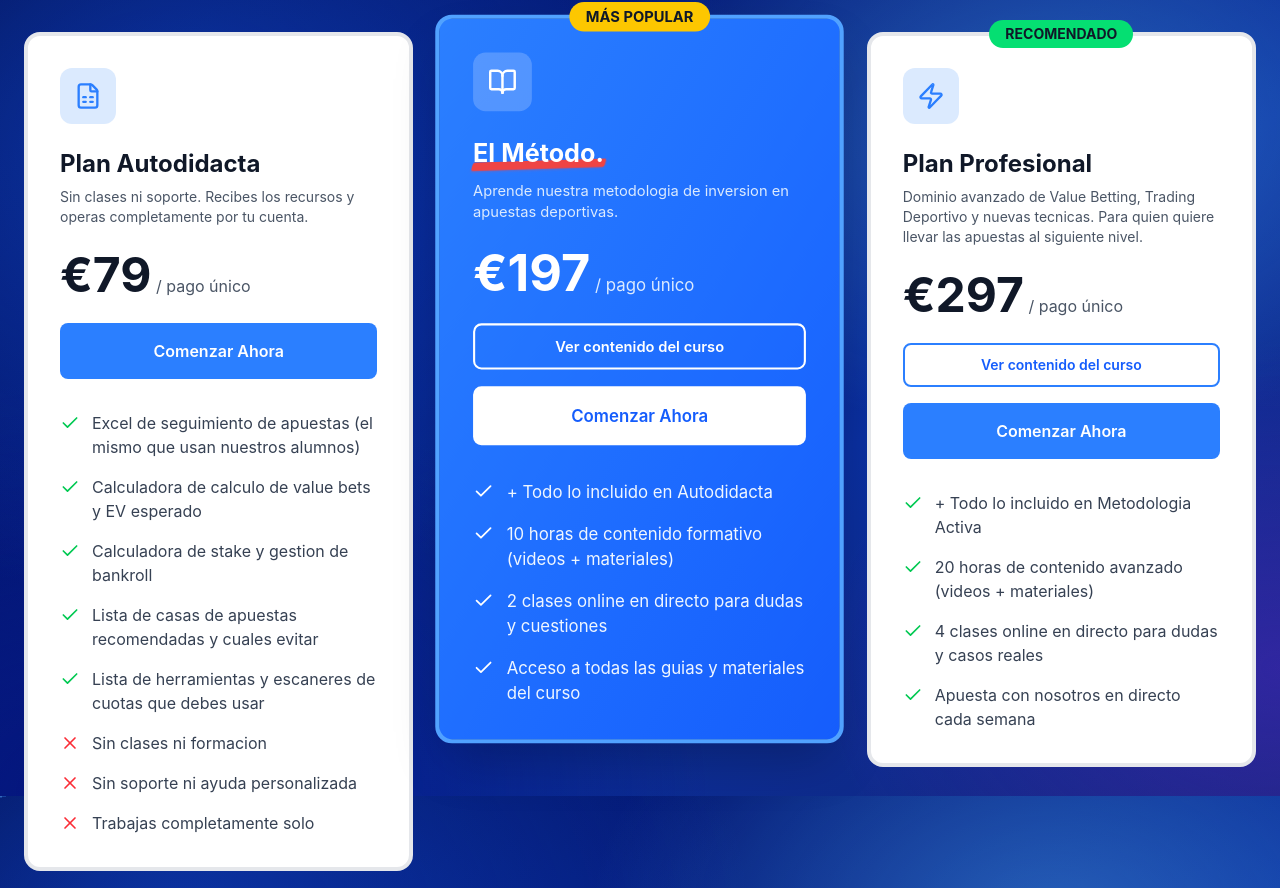
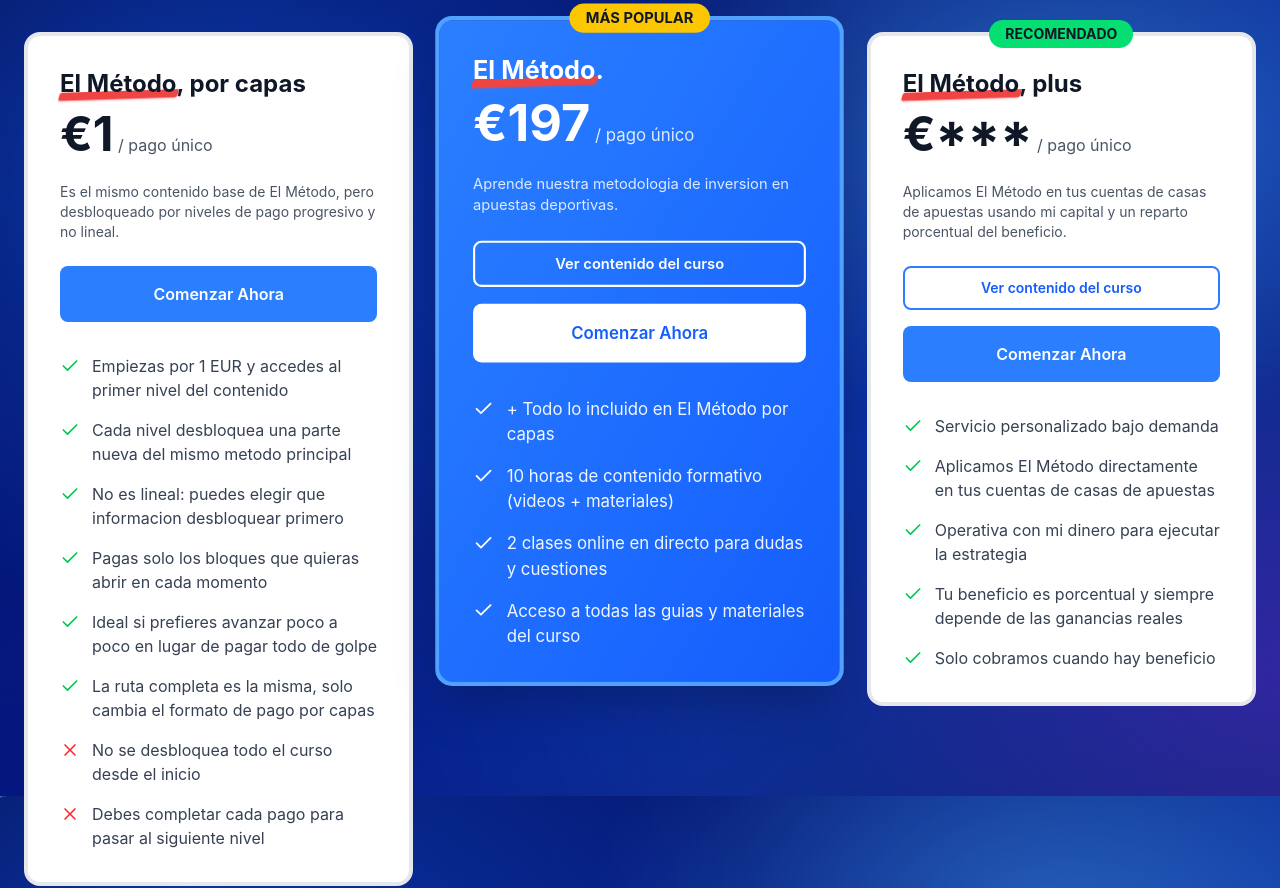
Before and after one commit to networkingsaas-lgtm/ganaapostando, a React (Vite) app: page / in a window 1280 px wide. Shown: the part 3204-4092 px from the top of the page. Built offline with nearby package versions, Linux system fonts and the light colour scheme.

Commit message:
modificacion en la pagina pricing

```diff
--- a/src/components/pricing/PricingMobileSwiper.tsx
+++ b/src/components/pricing/PricingMobileSwiper.tsx
@@ -123,26 +123,43 @@ export default function PricingMobileSwiper({ plans, animClass, onOpenPlan }: Pr
                     </div>
                   )}
 
-                  <div className={`w-14 h-14 rounded-xl flex items-center justify-center mb-6 ${
-                    plan.highlighted ? 'bg-white/20' : 'bg-blue-100'
-                  }`}>
-                    <plan.icon className={`w-7 h-7 ${plan.highlighted ? 'text-white' : 'text-blue-500'}`} />
+                  <h3 className={`heading-md font-bold mb-2 ${plan.highlighted ? 'text-white' : 'text-gray-900'}`}>
+                    {plan.name.includes('El Método') ? (
+                      <>
+                        {plan.name.split('El Método')[0]}
+                        <span className="rebel-underline">El Método</span>
+                        {plan.name.split('El Método')[1]}
+                      </>
+                    ) : (
+                      plan.name
+                    )}
+                  </h3>
+
+                  <div className="mb-6">
+                    {plan.name === 'El Método, plus' ? (
+                      <>
+                        <span className={`text-3xl font-bold ${plan.highlighted ? 'text-white' : 'text-gray-900'}`}>
+                          €***
+                        </span>
+                        <span className={plan.highlighted ? 'text-blue-100' : 'text-gray-600'}> / pago único</span>
+                      </>
+                    ) : /^\d+(?:[.,]\d+)?$/.test(plan.price) ? (
+                      <>
+                        <span className={`text-3xl font-bold ${plan.highlighted ? 'text-white' : 'text-gray-900'}`}>
+                          €{plan.price}
+                        </span>
+                        <span className={plan.highlighted ? 'text-blue-100' : 'text-gray-600'}> / pago único</span>
+                      </>
+                    ) : (
+                      <span className={`text-2xl font-bold ${plan.highlighted ? 'text-white' : 'text-gray-900'}`}>
+                        {plan.price}
+                      </span>
+                    )}
                   </div>
-
-                  <h3 className={`heading-md font-bold mb-2 ${plan.highlighted ? 'text-white' : 'text-gray-900'}`}>
-                    {plan.name === 'El Método.' ? <span className="rebel-underline">{plan.name}</span> : plan.name}
-                  </h3>
 
                   <p className={`text-sm mb-6 ${plan.highlighted ? 'text-blue-100' : 'text-gray-600'}`}>
                     {plan.description}
                   </p>
-
-                  <div className="mb-6">
-                    <span className={`text-3xl font-bold ${plan.highlighted ? 'text-white' : 'text-gray-900'}`}>
-                      €{plan.price}
-                    </span>
-                    <span className={plan.highlighted ? 'text-blue-100' : 'text-gray-600'}> / pago único</span>
-                  </div>
 
                   {plan.content && (
                     <button
--- a/src/features/pricing/plans.ts
+++ b/src/features/pricing/plans.ts
@@ -3,19 +3,19 @@ import type { PricingPlan } from './types';
 
 export const pricingPlans: PricingPlan[] = [
   {
-    name: 'Plan Autodidacta',
+    name: 'El Método, por capas',
     icon: FileSpreadsheet,
-    price: '79',
-    description: 'Sin clases ni soporte. Recibes los recursos y operas completamente por tu cuenta.',
+    price: '1',
+    description: 'Es el mismo contenido base de El Método, pero desbloqueado por niveles de pago progresivo y no lineal.',
     features: [
-      'Excel de seguimiento de apuestas (el mismo que usan nuestros alumnos)',
-      'Calculadora de calculo de value bets y EV esperado',
-      'Calculadora de stake y gestion de bankroll',
-      'Lista de casas de apuestas recomendadas y cuales evitar',
-      'Lista de herramientas y escaneres de cuotas que debes usar',
-      '❌ Sin clases ni formacion',
-      '❌ Sin soporte ni ayuda personalizada',
-      '❌ Trabajas completamente solo',
+      'Empiezas por 1 EUR y accedes al primer nivel del contenido',
+      'Cada nivel desbloquea una parte nueva del mismo metodo principal',
+      'No es lineal: puedes elegir que informacion desbloquear primero',
+      'Pagas solo los bloques que quieras abrir en cada momento',
+      'Ideal si prefieres avanzar poco a poco en lugar de pagar todo de golpe',
+      'La ruta completa es la misma, solo cambia el formato de pago por capas',
+      '❌ No se desbloquea todo el curso desde el inicio',
+      '❌ Debes completar cada pago para pasar al siguiente nivel',
     ],
     highlighted: false,
     recommended: false,
@@ -26,7 +26,7 @@ export const pricingPlans: PricingPlan[] = [
     price: '197',
     description: 'Aprende nuestra metodologia de inversion en apuestas deportivas.',
     features: [
-      '+ Todo lo incluido en Autodidacta',
+      '+ Todo lo incluido en El Método por capas',
       '10 horas de contenido formativo (videos + materiales)',
       '2 clases online en directo para dudas y cuestiones',
       'Acceso a todas las guias y materiales del curso',
@@ -47,39 +47,23 @@ export const pricingPlans: PricingPlan[] = [
     recommended: false,
   },
   {
-    name: 'Plan Profesional',
+    name: 'El Método, plus',
     icon: Zap,
-    price: '297',
-    description: 'Dominio avanzado de Value Betting, Trading Deportivo y nuevas tecnicas. Para quien quiere llevar las apuestas al siguiente nivel.',
+    price: 'Bajo demanda',
+    description: 'Aplicamos El Método en tus cuentas de casas de apuestas usando mi capital y un reparto porcentual del beneficio.',
     features: [
-      '+ Todo lo incluido en Metodologia Activa',
-      '20 horas de contenido avanzado (videos + materiales)',
-      '4 clases online en directo para dudas y casos reales',
-      'Apuesta con nosotros en directo cada semana',
+      'Servicio personalizado bajo demanda',
+      'Aplicamos El Método directamente en tus cuentas de casas de apuestas',
+      'Operativa con mi dinero para ejecutar la estrategia',
+      'Tu beneficio es porcentual y siempre depende de las ganancias reales',
+      'Solo cobramos cuando hay beneficio',
     ],
     content: [
-      '— VALUE BETTING AVANZADO —',
-      'Modelo matematico de deteccion de value bets',
-      'Como construir tu propio modelo de probabilidades',
-      'Comparacion de cuotas entre bookmakers: herramientas profesionales',
-      'Analisis de mercados liquidos vs iliquidos',
-      'Gestion de stakes segun Kelly Criterion',
-      'Control de varianza y drawdown a largo plazo',
-      'Como leer el movimiento de lineas y que senala',
-      'Seguimiento y analisis de resultados con estadistica real',
-      '— TRADING DEPORTIVO —',
-      'Que es el trading deportivo y en que se diferencia del betting',
-      'Plataformas de trading: Betfair, Smarkets y como usarlas',
-      'Estrategias de trading en mercados pre-partido',
-      'Trading en directo (in-play): oportunidades y riesgos',
-      'Scalping y swing trading en apuestas deportivas',
-      'Gestion de posiciones abiertas y como cerrar con beneficio',
-      '— NUEVAS TECNICAS —',
-      'Arbitraje deportivo: como detectar y ejecutar arbs',
-      'Bonus abuse avanzado y tecnicas de reload',
-      'Apuestas a mercados alternativos de alto valor',
-      'Automatizacion y uso de bots de forma legal',
-      'Construccion de un sistema de apuestas sostenible',
+      'Evaluacion inicial de tus cuentas y limites disponibles',
+      'Definicion del marco de riesgo y objetivos de beneficio',
+      'Ejecucion de operativa por nuestra parte con capital propio',
+      'Seguimiento de resultados con registro transparente',
+      'Liquidacion por porcentaje exclusivamente sobre ganancias',
     ],
     highlighted: false,
     recommended: true,
--- a/src/pages/Pricing.tsx
+++ b/src/pages/Pricing.tsx
@@ -58,26 +58,43 @@ export default function Pricing({ flashButtonsKey = 0 }: { flashButtonsKey?: num
                 </div>
               )}
 
-              <div className={`w-14 h-14 rounded-xl flex items-center justify-center mb-6 ${
-                plan.highlighted ? 'bg-white/20' : 'bg-blue-100'
-              }`}>
-                <plan.icon className={`w-7 h-7 ${plan.highlighted ? 'text-white' : 'text-blue-500'}`} />
+              <h3 className={`heading-md font-bold mb-2 ${plan.highlighted ? 'text-white' : 'text-gray-900'}`}>
+                {plan.name.includes('El Método') ? (
+                  <>
+                    {plan.name.split('El Método')[0]}
+                    <span className="rebel-underline">El Método</span>
+                    {plan.name.split('El Método')[1]}
+                  </>
+                ) : (
+                  plan.name
+                )}
+              </h3>
+
+              <div className="mb-6">
+                {plan.name === 'El Método, plus' ? (
+                  <>
+                    <span className={`text-3xl sm:text-5xl font-bold ${plan.highlighted ? 'text-white' : 'text-gray-900'}`}>
+                      €***
+                    </span>
+                    <span className={plan.highlighted ? 'text-blue-100' : 'text-gray-600'}> / pago único</span>
+                  </>
+                ) : /^\d+(?:[.,]\d+)?$/.test(plan.price) ? (
+                  <>
+                    <span className={`text-3xl sm:text-5xl font-bold ${plan.highlighted ? 'text-white' : 'text-gray-900'}`}>
+                      €{plan.price}
+                    </span>
+                    <span className={plan.highlighted ? 'text-blue-100' : 'text-gray-600'}> / pago único</span>
+                  </>
+                ) : (
+                  <span className={`text-2xl sm:text-3xl font-bold ${plan.highlighted ? 'text-white' : 'text-gray-900'}`}>
+                    {plan.price}
+                  </span>
+                )}
               </div>
-
-              <h3 className={`heading-md font-bold mb-2 ${plan.highlighted ? 'text-white' : 'text-gray-900'}`}>
-                {plan.name === 'El Método.' ? <span className="rebel-underline">{plan.name}</span> : plan.name}
-              </h3>
 
               <p className={`text-sm mb-6 ${plan.highlighted ? 'text-blue-100' : 'text-gray-600'}`}>
                 {plan.description}
               </p>
-
-              <div className="mb-6">
-                <span className={`text-3xl sm:text-5xl font-bold ${plan.highlighted ? 'text-white' : 'text-gray-900'}`}>
-                  €{plan.price}
-                </span>
-                <span className={plan.highlighted ? 'text-blue-100' : 'text-gray-600'}> / pago único</span>
-              </div>
 
               {'content' in plan && (
                 <button
```
